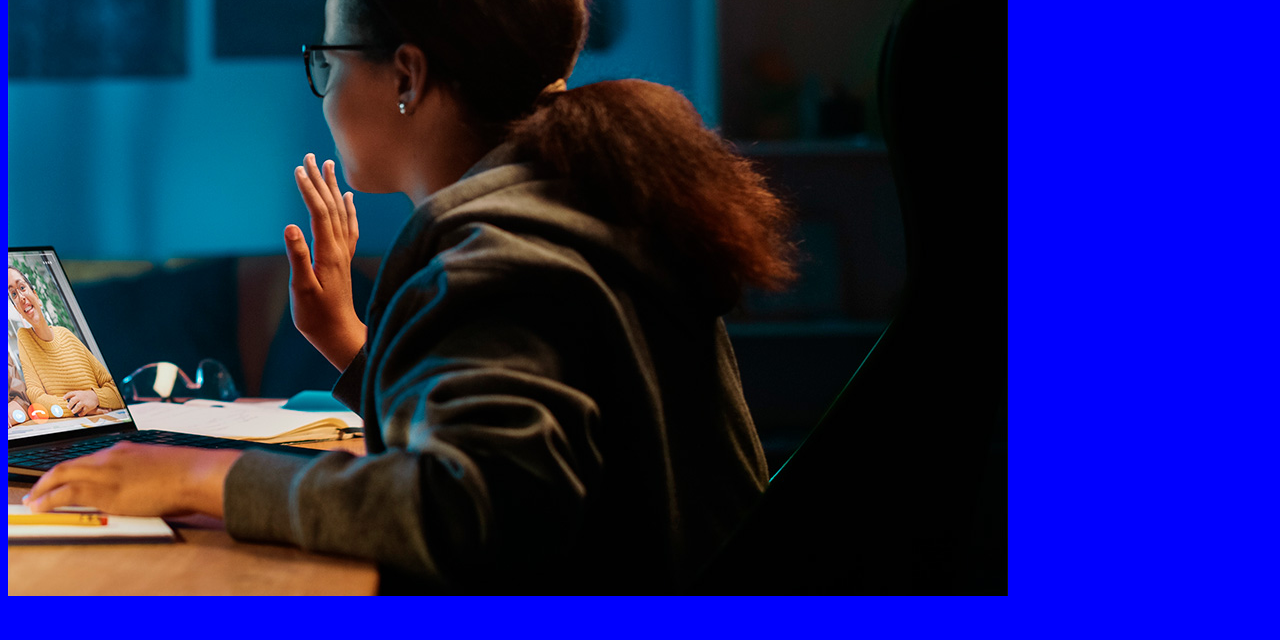
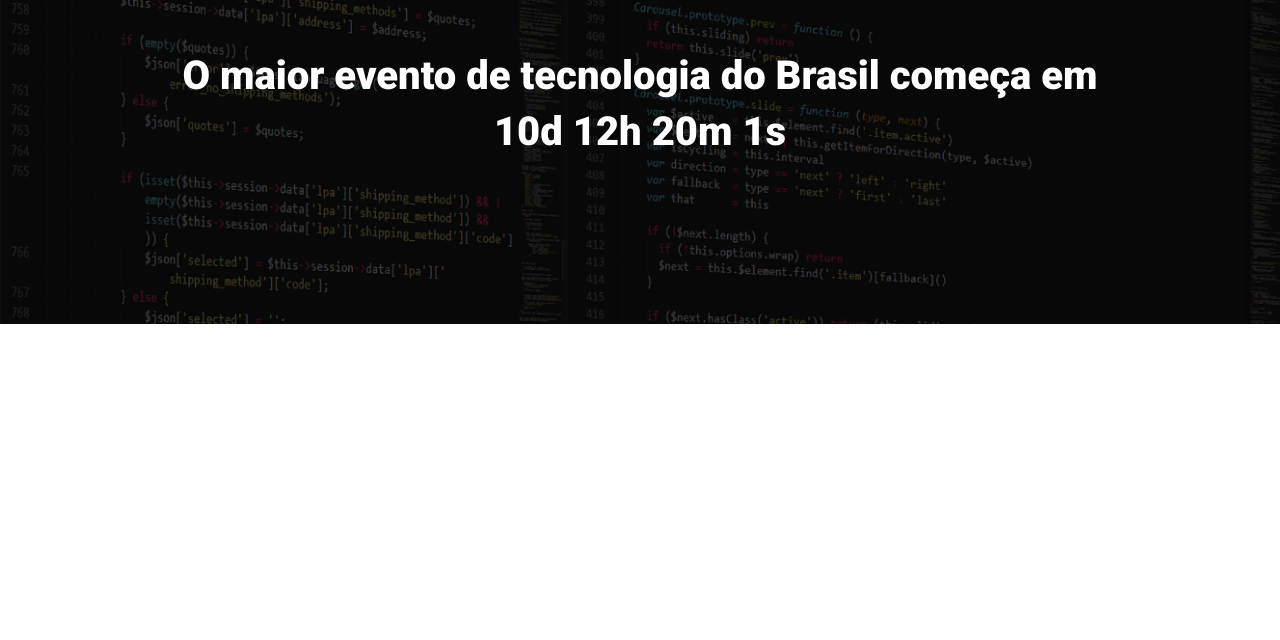
Before and after one commit to MaykonWender/Projeto-EBAC, a website built with Parcel: page src/index.html in a window 1280 px wide. Shown: the part 160-800 px from the top of the page. Built offline with nearby package versions, Linux system fonts and the light colour scheme.

Commit message:
criando o hero

```diff
--- a/src/index.html
+++ b/src/index.html
@@ -1,17 +1,29 @@
 <!DOCTYPE html>
-<html lang="en">
+<html lang="pt-BR">
 <head>
     <meta charset="UTF-8">
     <meta http-equiv="X-UA-Compatible" content="IE=edge">
     <meta name="viewport" content="width=device-width, initial-scale=1.0">
-    <title>Document</title>
+    <title>EBAC Tech</title>
+    <link rel="preconnect" href="https://fonts.googleapis.com">
+    <link rel="preconnect" href="https://fonts.gstatic.com" crossorigin>
+    <link href="https://fonts.googleapis.com/css2?family=Roboto:wght@400;700;900&display=swap" rel="stylesheet">
     <link rel="stylesheet" href="styles/main.scss">
 </head>
 <body>
-    <img src="./images/backend.png" alt="Alt">
+    <header class="hero">
+        <div class="container">
+            <img class="hero__logo" src="./images/ebac_logo.svg" alt="EBAC">
+            <p class="hero__text"> O maior evento de tecnologia do Brasil começa em 10d 12h 20m 1s</p>
+        </div>
+    </header>
+
+
+
+
+
+
 
     <script src="./scripts/main.js"></script>
-
-
 </body>
 </html>
--- /dev/null
+++ b/src/styles/_hero.scss
@@ -0,0 +1,53 @@
+.hero {
+    padding-top: 64px;
+    padding-bottom: 100px;
+    background-image: url(../images/fundo.png);
+    background-repeat: no-repeat;
+    background-size: cover;
+    position: relative;
+
+    .container {
+        position: relative;
+    }
+
+    &::before {
+        position: absolute;
+        top: 0;
+        left: 0;
+        width: 100%;
+        height: 100%;
+        background-color: #000;
+        content: '';
+        opacity: 0.7;
+    }
+
+    &__text {
+        margin-top: 64px;
+        margin-bottom: 64px;
+        font-size: 40px;
+        line-height: 56px;
+        color: #fff;
+        font-weight: 800;
+        text-align: center;
+    }
+
+    &__logo {
+        margin: 0 auto;
+        height: 80px;
+        display: block;
+    }
+
+    @media (max-width: 640px) {
+        padding: 40px 0 ;
+        &__logo {
+            height: 40px;
+        }
+
+        &__text {
+            font-size: 22px;
+            margin: 24px 0;
+            line-height: 24px;
+        }
+
+    }
+}
--- a/src/styles/main.scss
+++ b/src/styles/main.scss
@@ -1,3 +1,22 @@
-body {
-    background-color: blue;
+@use 'hero';
+
+* {
+    margin: 0 ;
+    padding: 0;
+    box-sizing: border-box;
+    font-family: Roboto, sans-serif;
 }
+
+.container {
+    max-width: 960px;
+    width: 100%;
+    margin: 0 auto;
+
+    @media (max-width: 640px) {
+        max-width: 80%;
+    }
+
+    @media (max-width: 1024px) {
+        max-width: 90%;
+    }
+}
```
